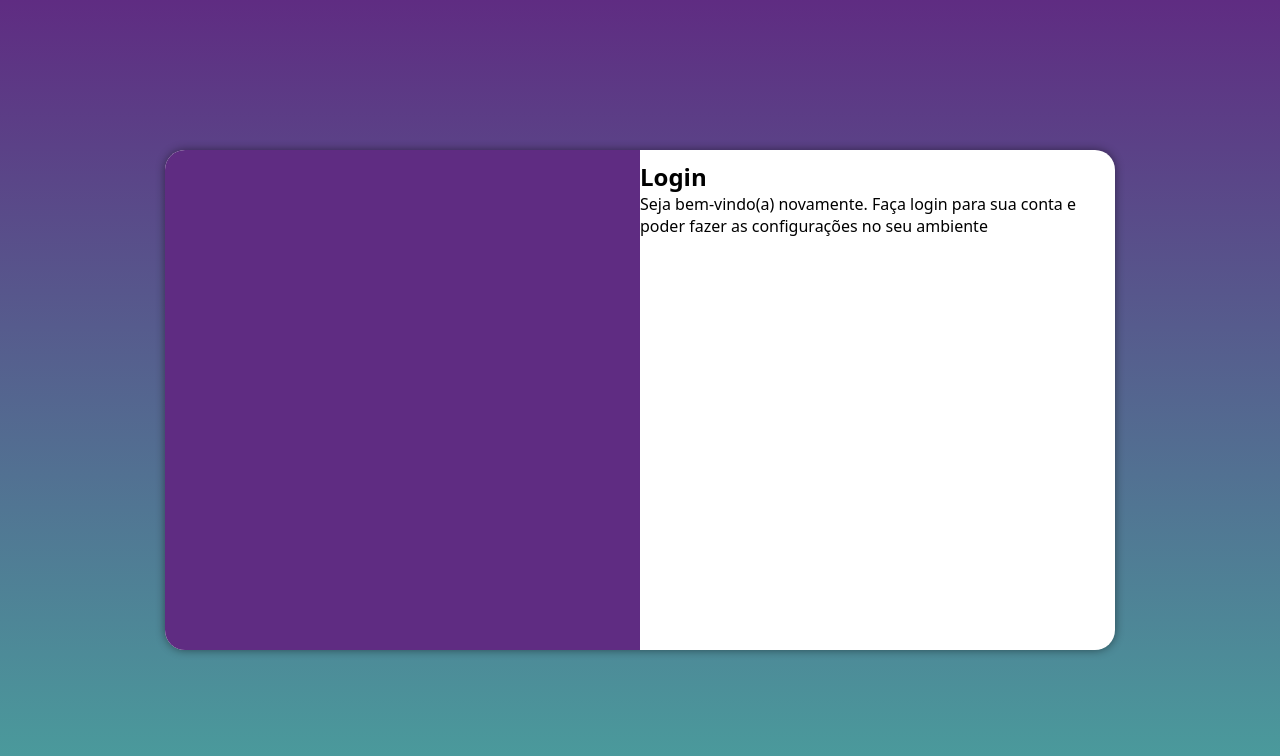
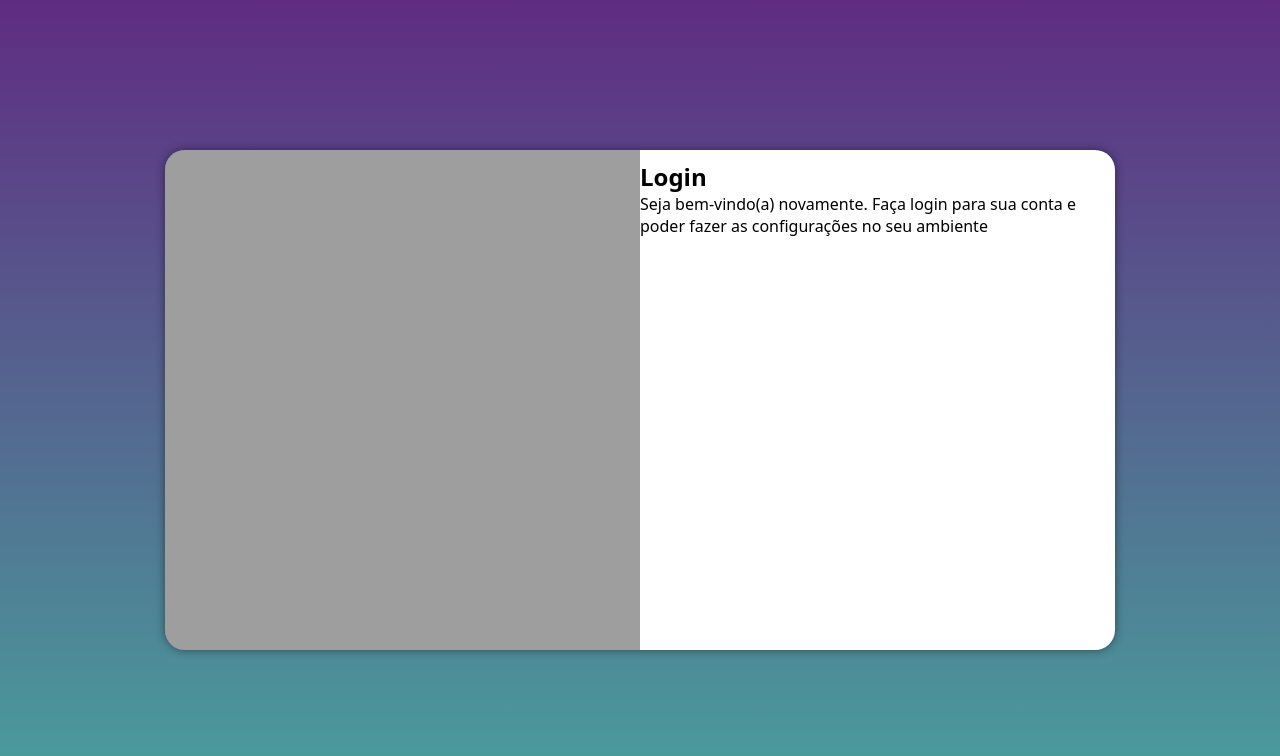
Before and after one commit to wantorr/projeto-login, a plain HTML site: page index.html in a window 1280 px wide. Drawn offline with Linux system fonts and the light colour scheme; the site is published under a folder, as on GitHub Pages, so addresses that start at the root find nothing.

Commit message:
Update style.css

```diff
--- a/estilo/style.css
+++ b/estilo/style.css
@@ -33,7 +33,7 @@ section#login{
 
 section#login > div#imagem{
     display: block;
-    background: #5f2c82 url(/imagens/pexels-sevenstormphotography-443383.jpg) no-repeat;
+    background: #5f2c82 url(../imagens/pexels-sevenstormphotography-443383.jpg) no-repeat;
     height: 250px;
     background-size: cover;
 }
```
